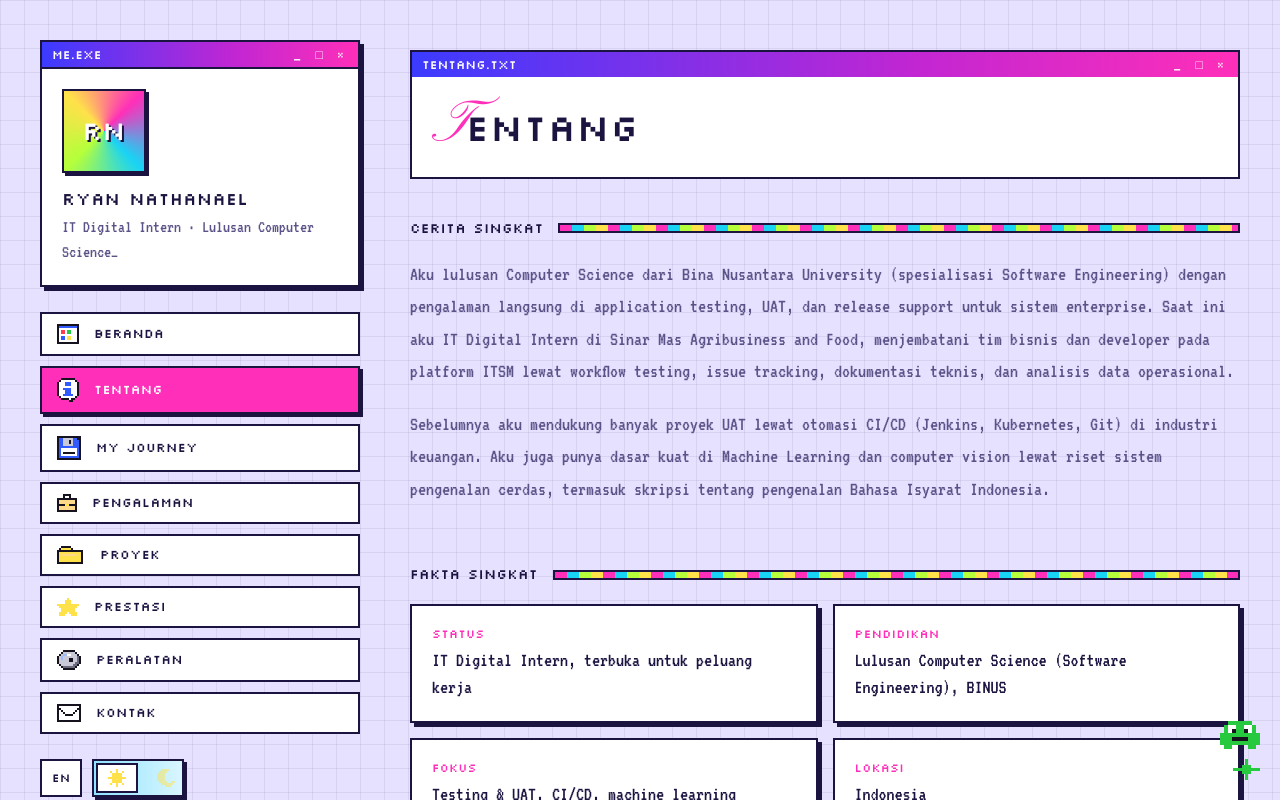
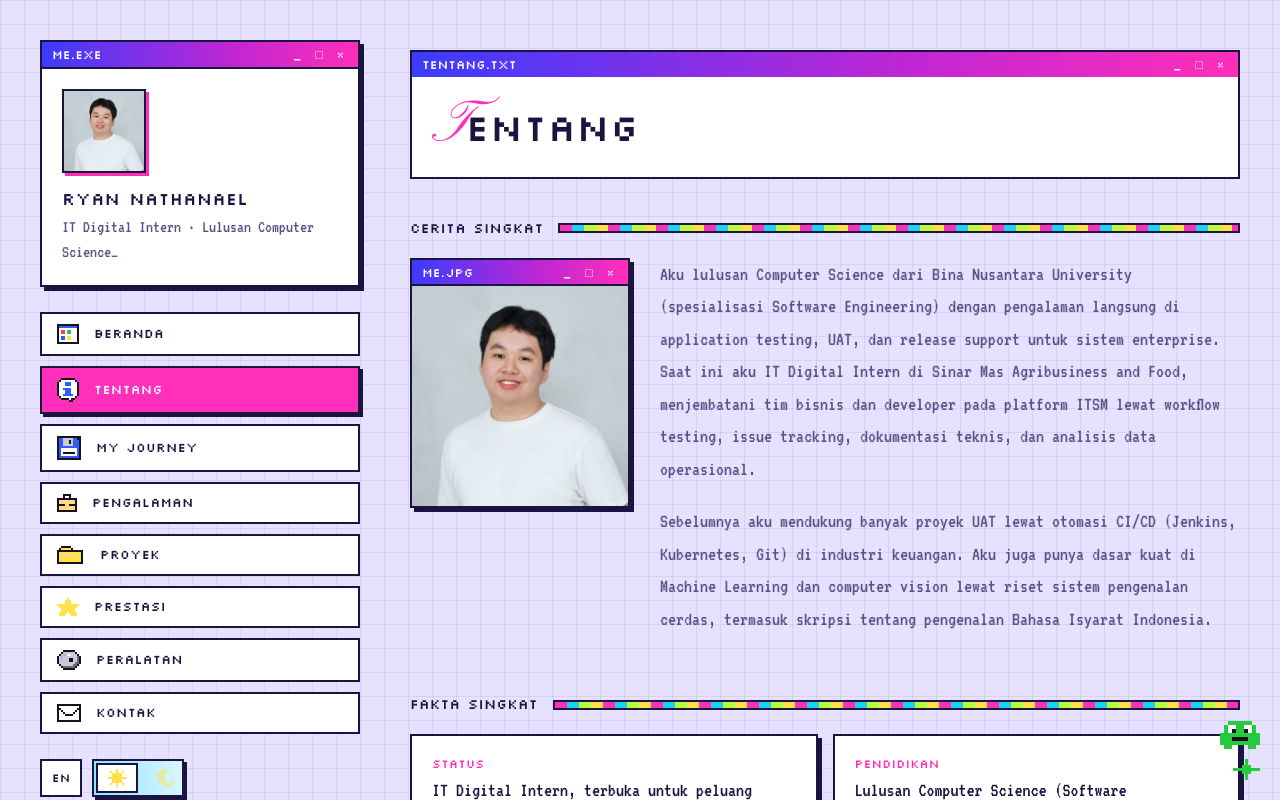
Before and after one commit to GawainXOXO/Portfolio, a Next.js app: page /about in a window 1280 px wide. Shown: the top 800 px of the page. Built offline with nearby package versions, Linux system fonts and the light colour scheme.

Commit message:
Add profile photo to sidebar avatar and About page

```diff
--- a/app/about/page.tsx
+++ b/app/about/page.tsx
@@ -1,6 +1,6 @@
 "use client";
 import Link from "next/link";
-import { ABOUT, FACTS } from "@/lib/data";
+import { ABOUT, FACTS, SITE } from "@/lib/data";
 import { UI, useLang } from "@/lib/i18n";
 import { Block, PageTitle } from "@/components/Section";
 
@@ -10,7 +10,14 @@ export default function AboutPage() {
     <>
       <PageTitle>{UI.nav.about[lang]}</PageTitle>
       <Block title={UI.story[lang]}>
-        <div className="space-y-4 leading-relaxed text-muted">{ABOUT.map((p, i) => <p key={i}>{p[lang]}</p>)}</div>
+        <div className="flex flex-col gap-6 sm:flex-row sm:items-start">
+          <figure className="win w-44 shrink-0 self-center sm:self-start">
+            <div className="titlebar"><span>me.jpg</span><b>_ □ ×</b></div>
+            {/* eslint-disable-next-line @next/next/no-img-element */}
+            <img src="/me.jpg" alt={`Foto ${SITE.fullName}`} width={176} height={176} className="block h-44 w-44 object-cover" />
+          </figure>
+          <div className="space-y-4 leading-relaxed text-muted">{ABOUT.map((p, i) => <p key={i}>{p[lang]}</p>)}</div>
+        </div>
       </Block>
       <Block title={UI.facts[lang]}>
         <dl className="grid gap-3 sm:grid-cols-2">
--- a/components/Sidebar.tsx
+++ b/components/Sidebar.tsx
@@ -47,19 +47,16 @@ function Controls() {
 }
 
 function Avatar({ size }: { size: number }) {
-  const initials = SITE.name.split(" ").map((w) => w[0]).slice(0, 2).join("");
   return (
-    <div
-      className="px flex shrink-0 items-center justify-center border-2 border-line text-white"
-      style={{
-        width: size, height: size, fontSize: size / 3.2, boxShadow: "3px 3px 0 var(--line)",
-        background: "conic-gradient(from 45deg, #ff2fb9, #19d3f5, #b5ff3b, #ffe14a, #ff2fb9)",
-        textShadow: "2px 2px 0 #1b1340",
-      }}
-      aria-hidden
-    >
-      {initials}
-    </div>
+    // eslint-disable-next-line @next/next/no-img-element
+    <img
+      src="/me.jpg"
+      alt={`Foto ${SITE.name}`}
+      width={size}
+      height={size}
+      className="shrink-0 border-2 border-line object-cover"
+      style={{ width: size, height: size, boxShadow: "3px 3px 0 var(--accent)" }}
+    />
   );
 }
 
```
Also changed, not shown: public/me.jpg (added).
